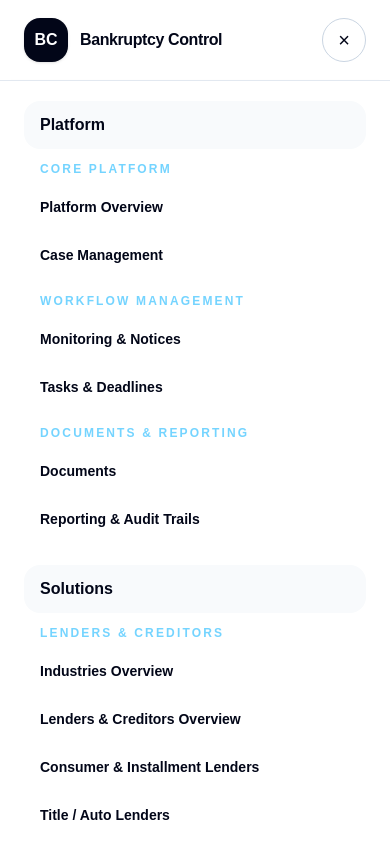
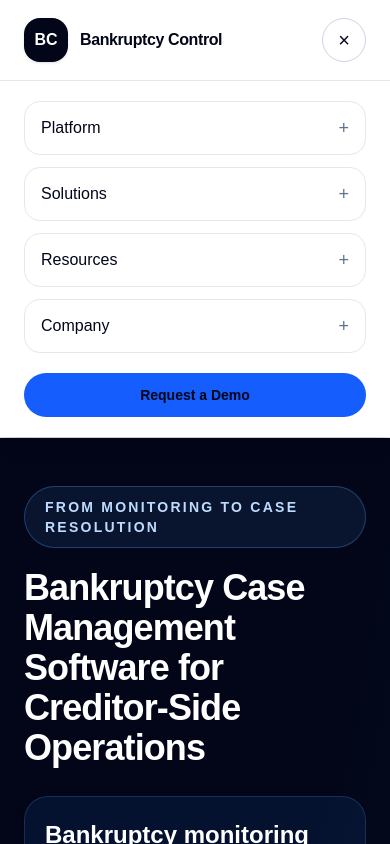
Before and after one commit to drumholliday/bc-website-redesign, a Next.js app: page / in a window 390 px wide. Both pictures are taken after a click on the button "Open navigation menu". Shown: the top 844 px of the page. Built offline with nearby package versions, Linux system fonts and the light colour scheme.

Commit message:
fixed mobile navber issues

```diff
--- a/components/layout/Navbar.tsx
+++ b/components/layout/Navbar.tsx
@@ -298,6 +298,7 @@
   const pathname = usePathname();
   const [isOpen, setIsOpen] = useState(false);
   const [openGroup, setOpenGroup] = useState<string | null>(null);
+  const [openMobileGroup, setOpenMobileGroup] = useState<string | null>(null);
 
   function handleHomeClick(event: MouseEvent<HTMLAnchorElement>) {
     if (pathname === "/") {
@@ -307,6 +308,7 @@
         behavior: "smooth",
       });
       setIsOpen(false);
+      setOpenMobileGroup(null);
     }
   }
 
@@ -440,7 +442,10 @@
           <button
             type="button"
             className="inline-flex h-11 w-11 items-center justify-center rounded-full border border-slate-300 text-slate-950 transition hover:bg-slate-100 dark:border-slate-600 dark:text-white dark:hover:bg-slate-800 lg:hidden"
-            onClick={() => setIsOpen(false)}
+            onClick={() => {
+              setIsOpen(false);
+              setOpenMobileGroup(null);
+            }}
             aria-label="Close navigation menu"
             aria-expanded="true"
             aria-controls="mobile-navigation"
@@ -473,31 +478,57 @@
           isOpen ? "block" : "hidden",
         )}
       >
-        <div className="mx-auto flex max-w-7xl flex-col gap-6">
+        <div className="mx-auto flex max-w-7xl flex-col gap-3">
           {navGroups.map((group) => (
-            <div key={group.label}>
+            <div
+              key={group.label}
+              className="overflow-hidden rounded-2xl border border-slate-200 bg-white dark:border-slate-700 dark:bg-slate-900"
+            >
+             <button
+                type="button"
+                onClick={() =>
+                  setOpenMobileGroup((current) =>
+                    current === group.label ? null : group.label,
+                  )
+                }
+                className="flex w-full items-center justify-between px-4 py-3 text-left text-base font-bold text-slate-950 transition hover:bg-slate-50 dark:text-white dark:hover:bg-slate-800"
+              >
+                <span>{group.label}</span>
+                <span className="text-lg text-slate-500 dark:text-slate-300">
+                  {openMobileGroup === group.label ? "−" : "+"}
+                </span>
+              </button>
+
+              {openMobileGroup === group.label && (
+                <div className="border-t border-slate-200 px-4 py-4 dark:border-slate-700">
                   <Link
                     href={group.href}
-                onClick={() => setIsOpen(false)}
-                className="block rounded-2xl bg-slate-50 px-4 py-3 text-base font-bold text-slate-950 dark:bg-slate-800 dark:text-white"
+                    onClick={() => {
+                      setIsOpen(false);
+                      setOpenMobileGroup(null);
+                    }}
+                    className="mb-4 block rounded-xl bg-blue-50 px-3 py-2 text-sm font-bold text-blue-700 dark:bg-blue-400/10 dark:text-blue-200"
                   >
-                {group.label}
+                    {group.label} Overview
                   </Link>
 
-              <div className="mt-3 grid gap-4">
+                  <div className="space-y-5">
                     {group.sections.map((section) => (
                       <div key={section.title}>
-                    <p className="px-4 text-xs font-bold uppercase tracking-[0.18em] text-sky-300">
+                        <p className="mb-2 text-xs font-bold uppercase tracking-[0.18em] text-sky-500 dark:text-sky-300">
                           {section.title}
                         </p>
 
-                    <div className="mt-2 grid gap-1">
+                        <div className="space-y-1">
                           {section.links.map((link) => (
                             <Link
                               key={`${group.label}-${section.title}-${link.label}`}
                               href={link.href}
-                          onClick={() => setIsOpen(false)}
-                          className="rounded-2xl px-4 py-3 text-sm font-semibold text-slate-700 transition hover:bg-slate-50 hover:text-slate-950 dark:text-slate-200 dark:hover:bg-slate-800 dark:hover:text-white"
+                              onClick={() => {
+                                setIsOpen(false);
+                                setOpenMobileGroup(null);
+                              }}
+                              className="block rounded-xl px-3 py-2 text-sm font-semibold text-slate-700 transition hover:bg-slate-50 hover:text-slate-950 dark:text-slate-200 dark:hover:bg-slate-800 dark:hover:text-white"
                             >
                               {link.label}
                             </Link>
@@ -507,11 +538,20 @@
                     ))}
                   </div>
                 </div>
+              )}
+            </div>
           ))}
 
-          <div className="grid gap-3">
-            <Button href="/contact">Request a Demo</Button>
-          </div>
+          <Link
+            href="/contact"
+            onClick={() => {
+              setIsOpen(false);
+              setOpenMobileGroup(null);
+            }}
+            className="mt-2 block rounded-full bg-blue-600 px-5 py-3 text-center text-sm font-semibold text-white transition hover:bg-blue-500"
+          >
+            Request a Demo
+          </Link>
         </div>
       </div>
     </header>
```
Lines whose indentation alone changed are shown as unchanged.
